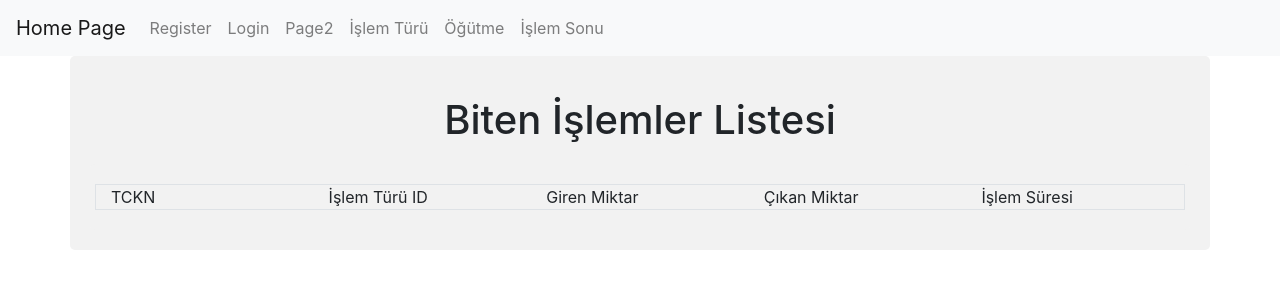
After one commit to bozgenc/bil-372-proje, a Flask app: template templates/islem_sonu.html in a window 1280 px wide. The commit adds this page. Shown: the top 300 px of the page. Run offline with Flask 2, Linux system fonts and the light colour scheme; the template is opened without the code that fills it, so the values that code supplies are empty; some libraries are stand-ins or nearby versions.

Commit message:
Islem_Sonu table modified.

```diff
--- a/app.py
+++ b/app.py
@@ -77,7 +77,7 @@ def islem_turu():
             db.session.execute(query)
             db.session.commit()
         else:
-            query2 = "UPDATE public.\"Islem_Turu\" SET tur_id ='" + tur_id + "', islem_ismi = '" + islem_ismi + "'" + " WHERE tur_id = '" + str(
+            query2 = "UPDATE public.\"Islem_Turu\" SET islem_ismi = '" + islem_ismi + "'" + " WHERE tur_id = '" + str(
                 tur_id) + "'"
             db.session.execute(query2)
             db.session.commit()
@@ -106,7 +106,6 @@ def islem_turu_delete(tur_id):
 def ogutme():
     if request.method == 'POST':
         sorumlu_koordinator_tckn = request.form['sorumlu_koordinator_tckn']
-        tur_id = request.form['tur_id']
         giren_miktar = request.form['giren_miktar']
         cikan_miktar = request.form['cikan_miktar']
         islem_suresi = request.form['islem_suresi']
@@ -118,21 +117,18 @@ def ogutme():
         result = result.fetchall()
         sorumlu_koordinator_tckn = result[0].tckn
 
-        query2 = "SELECT * from public.\"Islem_Turu\" where tur_id = '" + str(tur_id) + "'"
-        res = db.session.execute(query2)
-        res = res.fetchall()
-        tur_id = res[0].tur_id
-
         if int(id) == 0:
             query = "INSERT INTO public.\"Ogutme\"(sorumlu_koordinator_tckn, tur_id, giren_miktar, cikan_miktar, islem_suresi," \
-                    "bitti_mi) VALUES ('" + sorumlu_koordinator_tckn + "','" + str(tur_id) + "','" + str(giren_miktar) + "','" + \
+                    "bitti_mi) VALUES ('" + sorumlu_koordinator_tckn + "','" + str(1) + "','" + str(
+                giren_miktar) + "','" + \
                     str(cikan_miktar) + "','" + str(islem_suresi) + "','" + str(bitti_mi) + "')"
             db.session.execute(query)
             db.session.commit()
         else:
             query = "UPDATE public.\"Ogutme\" SET sorumlu_koordinator_tckn ='" + sorumlu_koordinator_tckn + "', tur_id = '" + \
-                    str(tur_id) + "', giren_miktar = '" + str(giren_miktar) + "', cikan_miktar = '" + \
-                    str(cikan_miktar) + "', islem_suresi = '" + str(islem_suresi) + "', bitti_mi = '" + bitti_mi + "' WHERE id = '" + str(id) + "'"
+                    "1" + "', giren_miktar = '" + str(giren_miktar) + "', cikan_miktar = '" + \
+                    str(cikan_miktar) + "', islem_suresi = '" + str(
+                islem_suresi) + "', bitti_mi = '" + bitti_mi + "' WHERE id = '" + str(id) + "'"
             db.session.execute(query)
             db.session.commit()
 
@@ -172,6 +168,43 @@ def ogutme_delete(id):
     return render_template("ogutme.html", ogutme=islem_list, personelList=son, islemList=islemlist)
 
 
+@app.route("/islem_sonu", methods=['GET', 'POST'])
+def islem_sonu():
+    if request.method == 'GET':
+        query = "SELECT * from public.\"Ogutme\" where bitti_mi = '" + str(True) + "'"
+        all_data = db.engine.execute(query)
+        ogutmeList = all_data.fetchall()
+
+        sorumlu_koordinator_tckn = ogutmeList[0].sorumlu_koordinator_tckn
+        tur_id = ogutmeList[0].tur_id
+        id_meselesi = ogutmeList[0].id
+
+        quer = "Select * from public.\"Islem_Sonu\""
+        comp = db.engine.execute(quer)
+        comp = comp.fetchall()
+
+        if len(comp) != 0:
+            idmiz = comp[0].id
+            print(idmiz)
+            if idmiz != id_meselesi:
+                insertquery = "INSERT INTO public.\"Islem_Sonu\"(sorumlu_koordinator_tckn, tur_id, id2) VALUES ('" + sorumlu_koordinator_tckn + "',' " + str(
+                    tur_id) + "','" + str(ogutmeList[0].id) + "')"
+                db.engine.execute(insertquery)
+
+        if len(comp) == 0:
+            print("noluo")
+            print(id_meselesi)
+            insertquery = "INSERT INTO public.\"Islem_Sonu\"(sorumlu_koordinator_tckn, tur_id, id2) VALUES ('" + sorumlu_koordinator_tckn + "','" + str(
+                tur_id) + "','" + str(ogutmeList[0].id) + "')"
+            db.engine.execute(insertquery)
+
+    q2 = "SELECT public.\"Ogutme\".sorumlu_koordinator_tckn, public.\"Ogutme\".tur_id, public.\"Ogutme\".giren_miktar, public.\"Ogutme\".cikan_miktar, public.\"Ogutme\".islem_suresi, " \
+         "public.\"Islem_Sonu\".tur_id from public.\"Ogutme\", public.\"Islem_Sonu\" where(public.\"Ogutme\".tur_id = public.\"Islem_Sonu\".tur_id and public.\"Ogutme\".bitti_mi = True)"
+    data = db.session.execute(q2)
+    islem_sonu_list = data.fetchall()
+    return render_template("islem_sonu.html", data=islem_sonu_list)
+
+
 if __name__ == "__main__":
     app.debug = True
     app.run()
--- a/static/islemturu.js
+++ b/static/islemturu.js
@@ -8,6 +8,7 @@ function update(tur_id, islem_ismi) {
     cancel_button.style.visibility = "visible"
     input.value = tur_id;
     input2.value = islem_ismi;
+    document.getElementById("tur_id").setAttribute("readonly", true)
 }
 
 function cancel() {
--- a/templates/base.html
+++ b/templates/base.html
@@ -38,6 +38,9 @@
 			<li class="nav-item">
 				<a class="nav-link" href="/ogutme">Öğütme</a>
 			</li>
+			<li class="nav-item">
+				<a class="nav-link" href="/islem_sonu">İşlem Sonu</a>
+			</li>
 		</ul>
 	</div>
 </nav>
--- /dev/null
+++ b/templates/islem_sonu.html
@@ -0,0 +1,47 @@
+{% extends "base.html" %}
+{% block title %} İşlem Türü {% endblock %}
+{% block content %}
+<div class="container">
+    <h1>Biten İşlemler Listesi</h1>
+	<div class="container" id="product_table">
+		<div class="row border">
+			<div class="col-sm">
+				TCKN
+			</div>
+			<div class="col-sm">
+                İşlem Türü ID
+			</div>
+            <div class="col-sm">
+                Giren Miktar
+			</div>
+            <div class="col-sm">
+                Çıkan Miktar
+			</div>
+            <div class="col-sm">
+                İşlem Süresi
+			</div>
+		</div>
+		{% for row in data %}
+		<div class="row border">
+			<div class="col-sm">
+				{{ row.sorumlu_koordinator_tckn}}
+			</div>
+			<div class="col-sm">
+				{{ row.tur_id}}
+			</div>
+            <div class="col-sm">
+				{{ row.giren_miktar}}
+			</div>
+			<div class="col-sm">
+				{{row.cikan_miktar}}
+			</div>
+			<div class="col-sm">
+				{{row.islem_suresi}}
+			</div>
+		</div>
+		{% endfor %}
+	</div>
+    </form>
+
+</div>
+{% endblock %}
```
Also changed, not shown: SQLDUMP/dump.sql (+35 -11 lines), templates/ogutme.html (+2 -8 lines).
